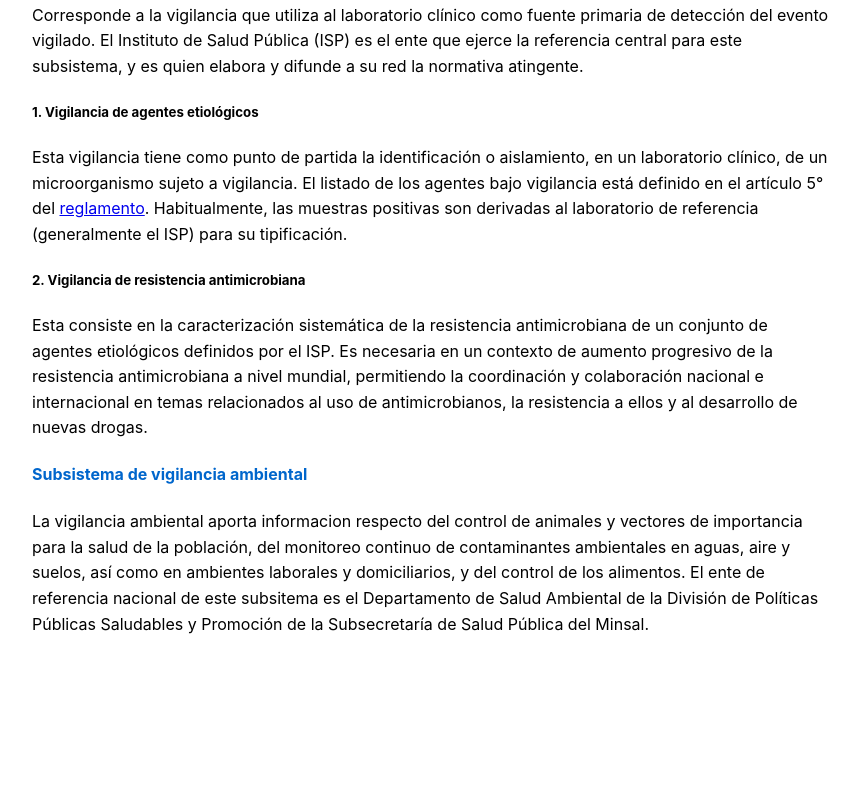
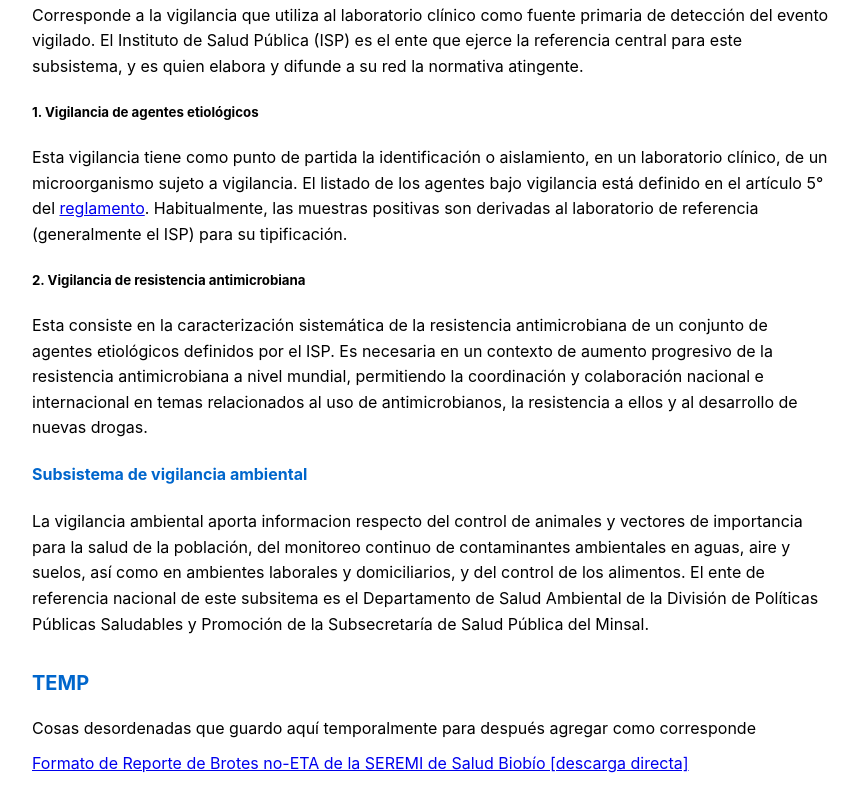
Before and after one commit to epissc/epissc.github.io, a plain HTML site: page index.html in a window 1280 px wide. Shown: the part 6472-7279 px from the top of the page, without its empty margins (208-1067 px from the left). Before the commit the page ends 7139 px from the top, so only its background shows below. Drawn offline with Linux system fonts and the light colour scheme.

Commit message:
Update index.html

```diff
--- a/index.html
+++ b/index.html
@@ -262,5 +262,10 @@
 
     <h4 id="subsamb">Subsistema de vigilancia ambiental</h4>
     <p>La vigilancia ambiental aporta informacion respecto del control de animales y vectores de importancia para la salud de la población, del monitoreo continuo de contaminantes ambientales en aguas, aire y suelos, así como en ambientes laborales y domiciliarios, y del control de los alimentos. El ente de referencia nacional de este subsitema es el Departamento de Salud Ambiental de la División de Políticas Públicas Saludables y Promoción de la Subsecretaría de Salud Pública del Minsal.</p>
+
+    <h2>TEMP</h2>
+    <p>Cosas desordenadas que guardo aquí temporalmente para después agregar como corresponde</p>
+    <p><a href="https://drive.google.com/uc?export=download&id=1rR651HotDtM7lS4PTX_PzThiIUp0Qm0Q">Formato de Reporte de Brotes no-ETA de la SEREMI de Salud Biobío [descarga directa]</a></p>
+
 </body>
 </html>
```
